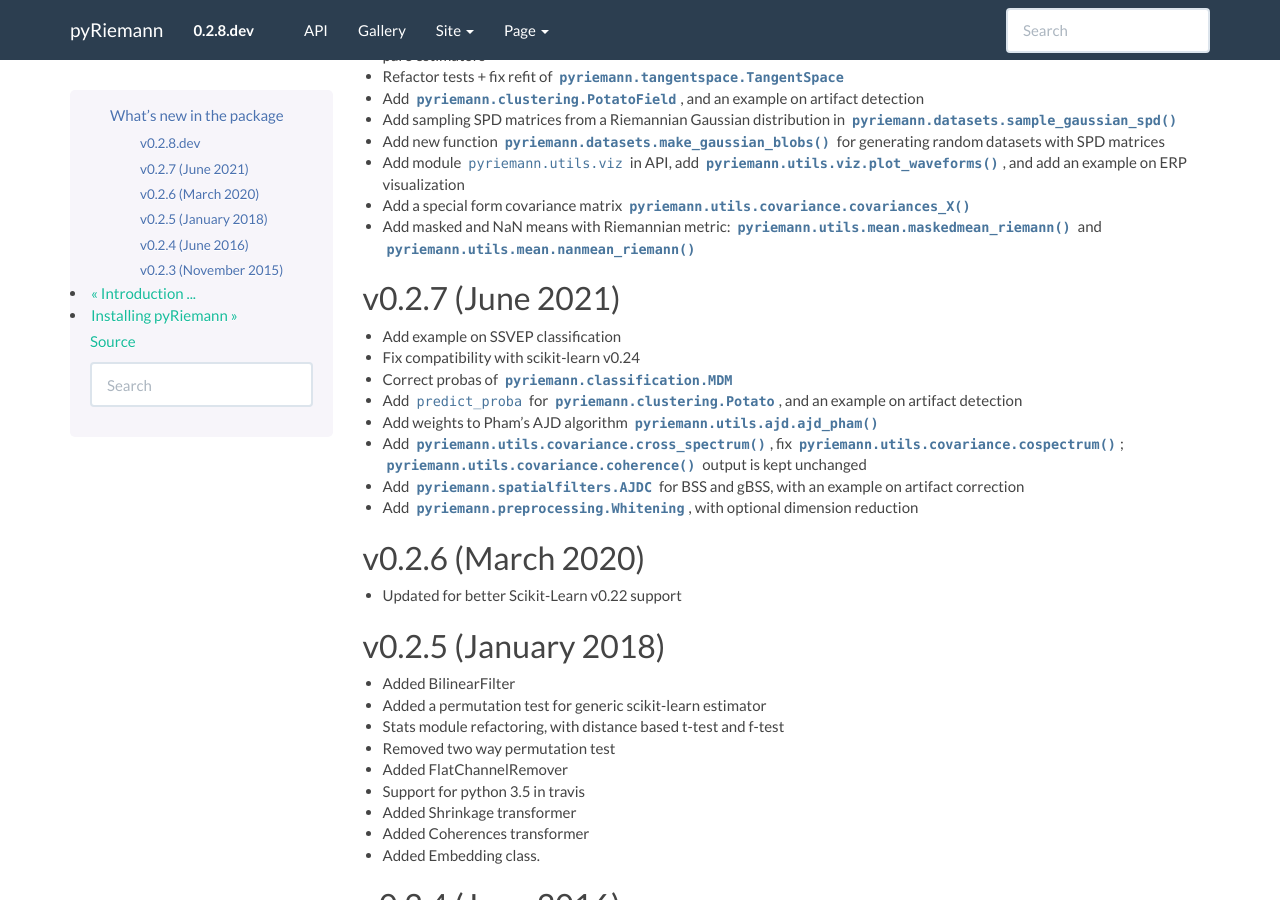
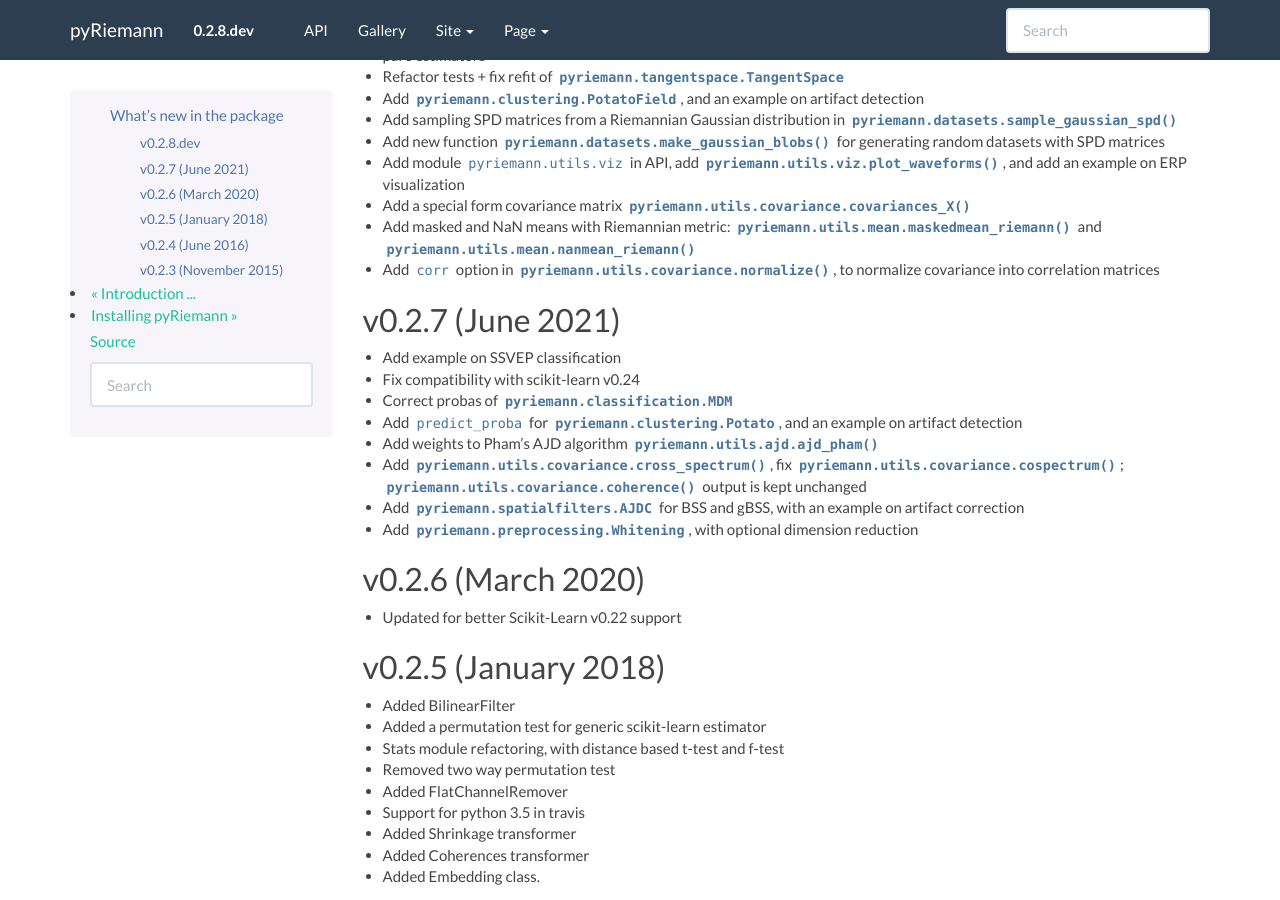
Before and after one commit to pyRiemann/pyRiemann, a Sphinx documentation site: the page built from doc/whatsnew.rst, in a window 1280 px wide and 900 px high, scrolled down 350 px. Built offline with Sphinx 7.4.7, drawn with Linux system fonts in a browser that asks for light colours; formulas are drawn with MathJax 3; pages that are not in the unit, such as notebooks, are missing from menus.

Commit message:
complete whatsnew

```diff
--- a/doc/whatsnew.rst
+++ b/doc/whatsnew.rst
@@ -35,6 +35,8 @@ v0.2.8.dev
 - Add a special form covariance matrix :func:`pyriemann.utils.covariance.covariances_X`
 
 - Add masked and NaN means with Riemannian metric: :func:`pyriemann.utils.mean.maskedmean_riemann` and :func:`pyriemann.utils.mean.nanmean_riemann`
+
+- Add ``corr`` option in :func:`pyriemann.utils.covariance.normalize`, to normalize covariance into correlation matrices
 
 v0.2.7 (June 2021)
 ------------------
```
